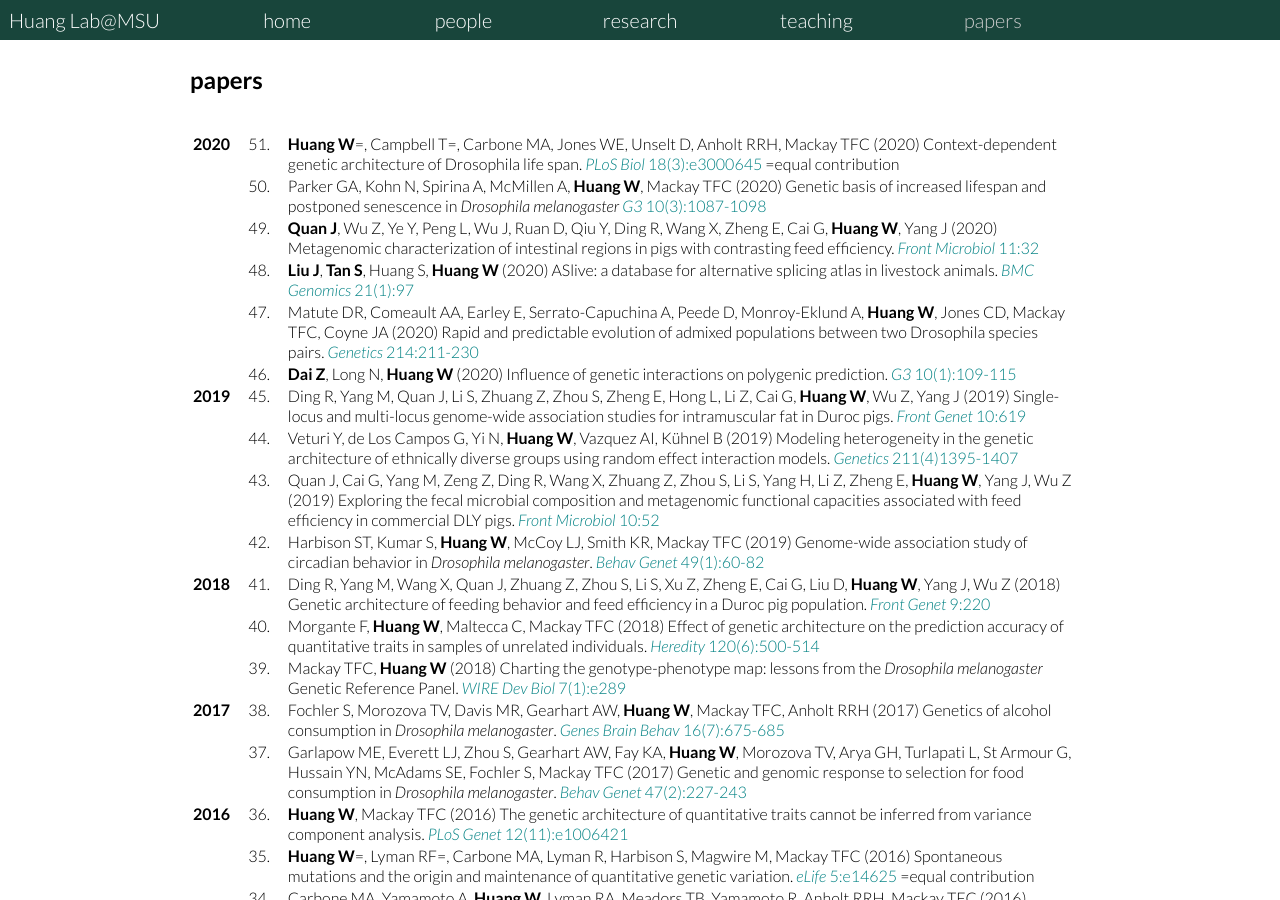
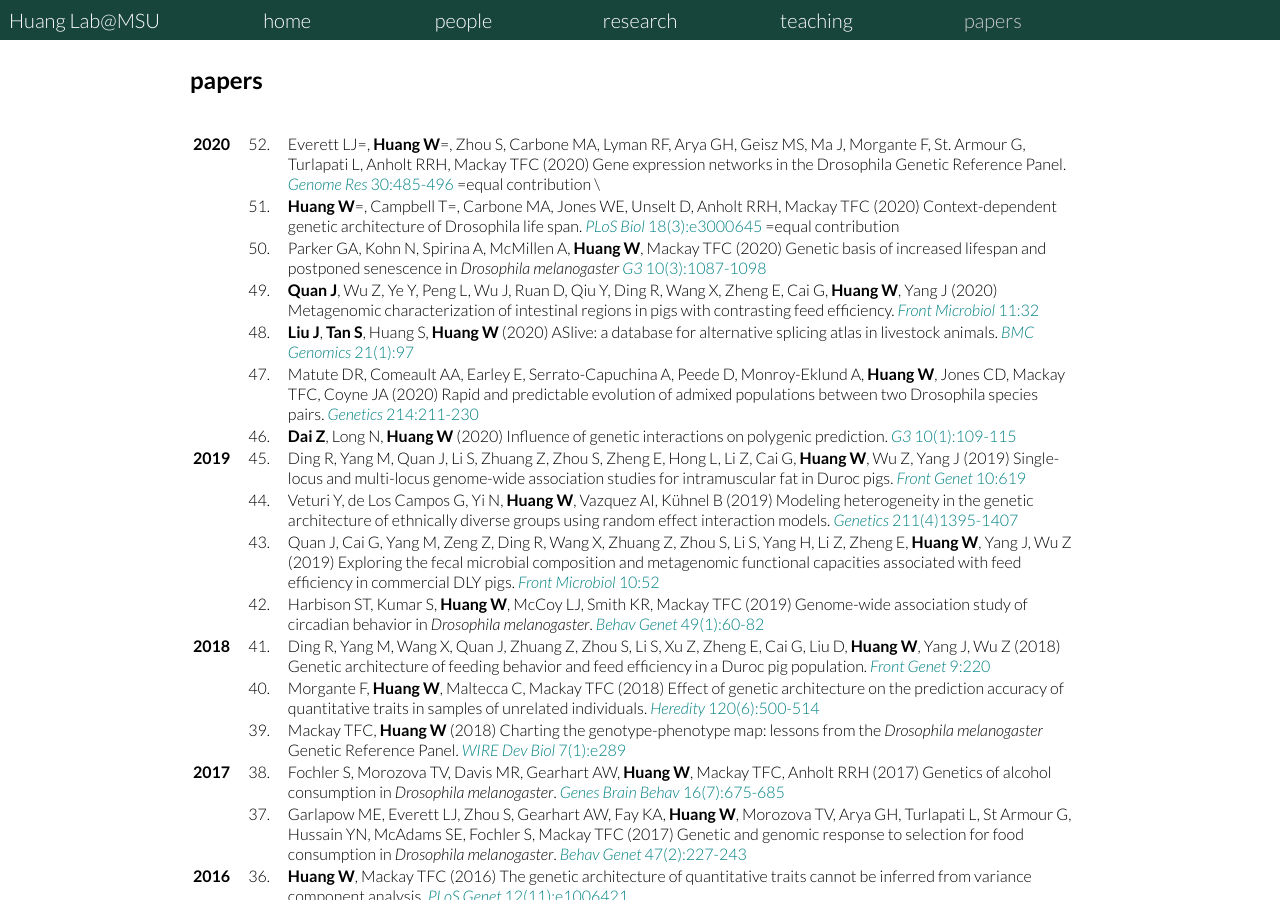
Before and after one commit to qgg-lab/qgg-lab.github.io, a Jekyll site: the page built from _pages/publications.md, in a window 1280 px wide and 900 px high. Built offline with Jekyll 4.4.1, drawn with Linux system fonts in a browser that asks for light colours; some web fonts are replaced.

Commit message:
mar 2020 update

```diff
--- a/_pages/publications.md
+++ b/_pages/publications.md
@@ -9,7 +9,8 @@ active: publications
 
 | | | |
 |--|--:|--|
-| <b>2020</b> | 51. | <b>Huang W</b>=, Campbell T=, Carbone MA, Jones WE, Unselt D, Anholt RRH, Mackay TFC (2020) Context-dependent genetic architecture of Drosophila life span. <a href="https://www.ncbi.nlm.nih.gov/pubmed/32134916" target="blank"><i>PLoS Biol</i> 18(3):e3000645</a> =equal contribution |
+| <b>2020</b> | 52. | Everett LJ=, <b>Huang W</b>=, Zhou S, Carbone MA, Lyman RF, Arya GH, Geisz MS, Ma J, Morgante F,  St. Armour G, Turlapati L, Anholt RRH, Mackay TFC (2020) Gene expression networks in the Drosophila Genetic Reference Panel. <a href="https://www.ncbi.nlm.nih.gov/pubmed/32144088" target="blank"><i>Genome Res</i> 30:485-496</a> =equal contribution \\
+| | 51. | <b>Huang W</b>=, Campbell T=, Carbone MA, Jones WE, Unselt D, Anholt RRH, Mackay TFC (2020) Context-dependent genetic architecture of Drosophila life span. <a href="https://www.ncbi.nlm.nih.gov/pubmed/32134916" target="blank"><i>PLoS Biol</i> 18(3):e3000645</a> =equal contribution |
 | | 50. | Parker GA, Kohn N, Spirina A, McMillen A, <b>Huang W</b>, Mackay TFC (2020) Genetic basis of increased lifespan and postponed senescence in <i>Drosophila melanogaster</i> <a href="https://www.ncbi.nlm.nih.gov/pubmed/31969430" target="blank"><i>G3</i> 10(3):1087-1098 </a> |
 | | 49. | <b>Quan J</b>, Wu Z, Ye Y, Peng L, Wu J, Ruan D, Qiu Y, Ding R, Wang X, Zheng E, Cai G, <b>Huang W</b>, Yang J (2020) Metagenomic characterization of intestinal regions in pigs with contrasting feed efficiency. <a href="https://www.ncbi.nlm.nih.gov/pubmed/32038603" target="blank"><i>Front Microbiol</i> 11:32 </a> |
 | | 48. | <b>Liu J</b>, <b>Tan S</b>, Huang S, <b>Huang W</b> (2020) ASlive: a database for alternative splicing atlas in livestock animals. <a href="https://www.ncbi.nlm.nih.gov/pubmed/32000661" target="blank"><i>BMC Genomics</i> 21(1):97 </a> |
```
